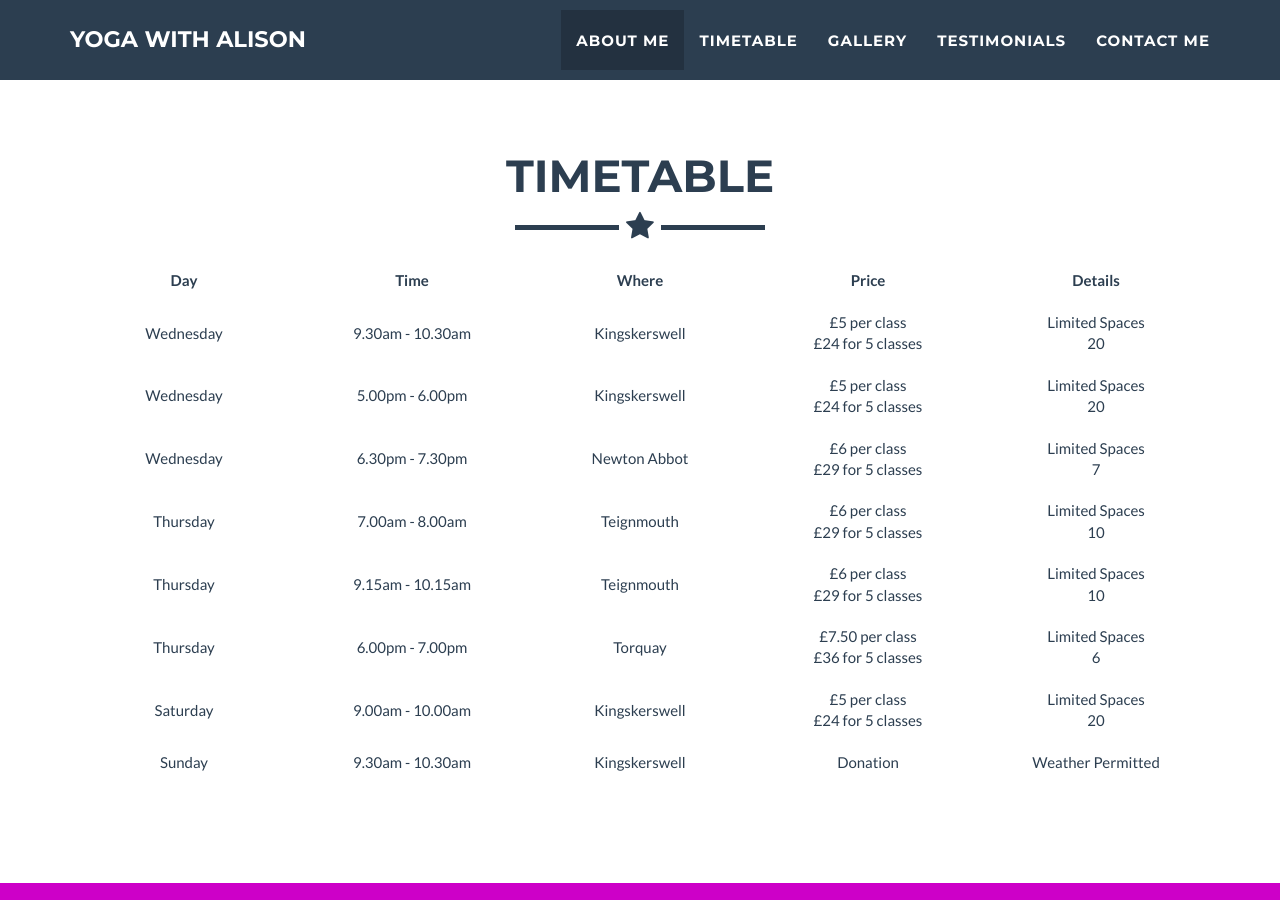
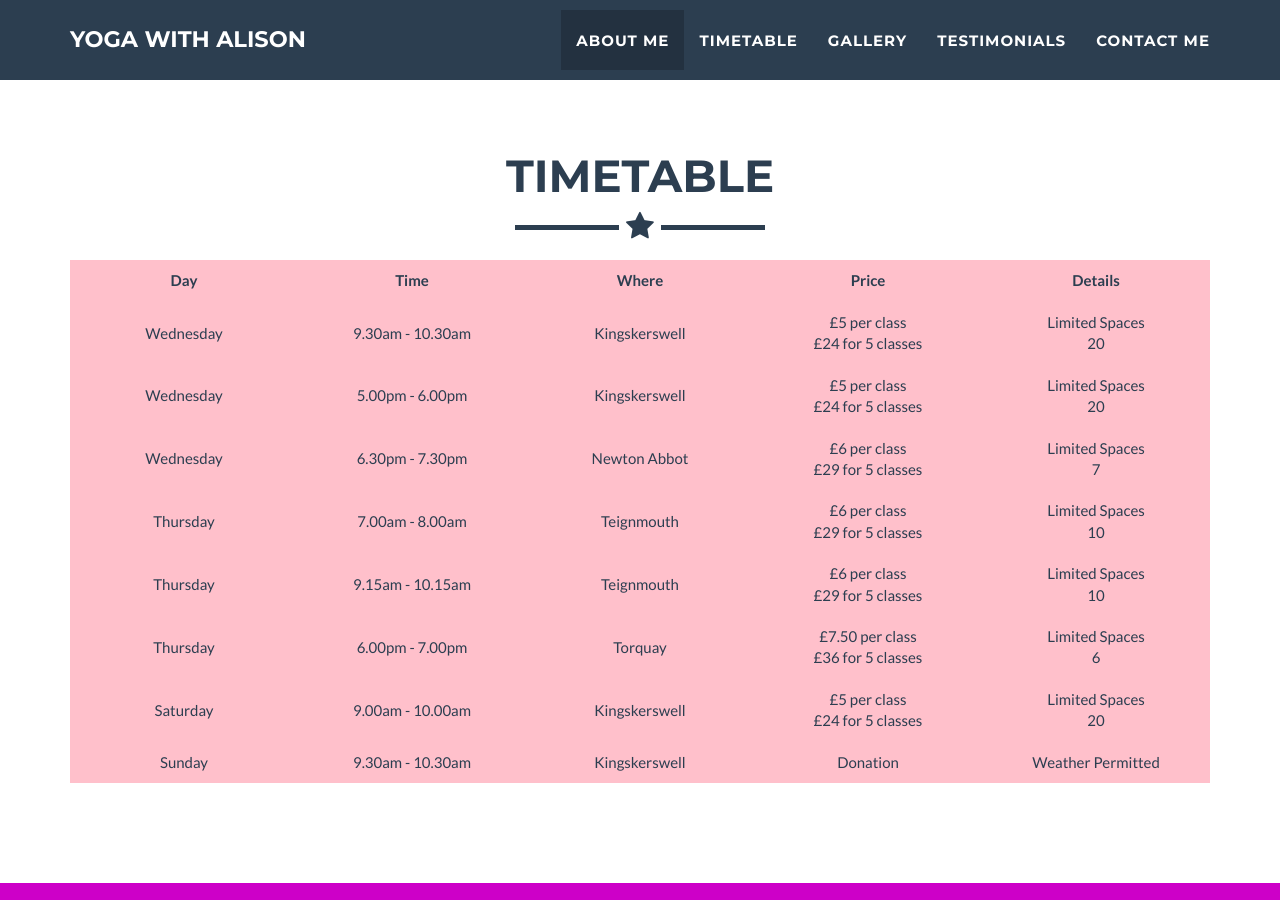
Before and after one commit to YogaWithAlison/yogawithalison.github.io, a Jekyll site: the page built from index.html, in a window 1280 px wide and 900 px high, scrolled down 1529 px. Built offline with Jekyll 4.4.1, drawn with Linux system fonts in a browser that asks for light colours.

Commit message:
pink table

```diff
--- a/_includes/timetable.html
+++ b/_includes/timetable.html
@@ -10,7 +10,7 @@
             </div>
             <!--<div class="portfolio-flex-row"> -->
 
-                  <TABLE class="timetable" style="width:100%">
+                  <TABLE class="timetable" style="width:100%; background-color: pink">
 
                         <TR>
                               <TH>Day</TH>
```
